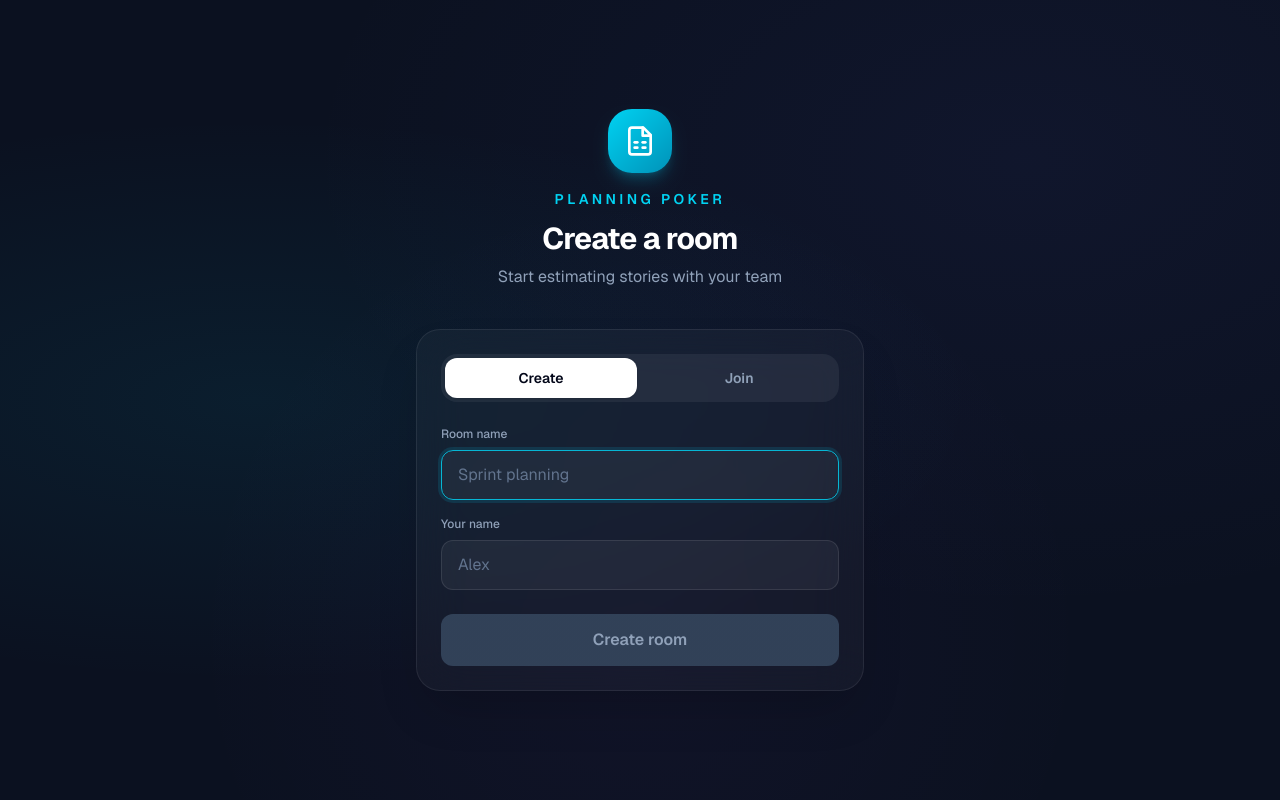
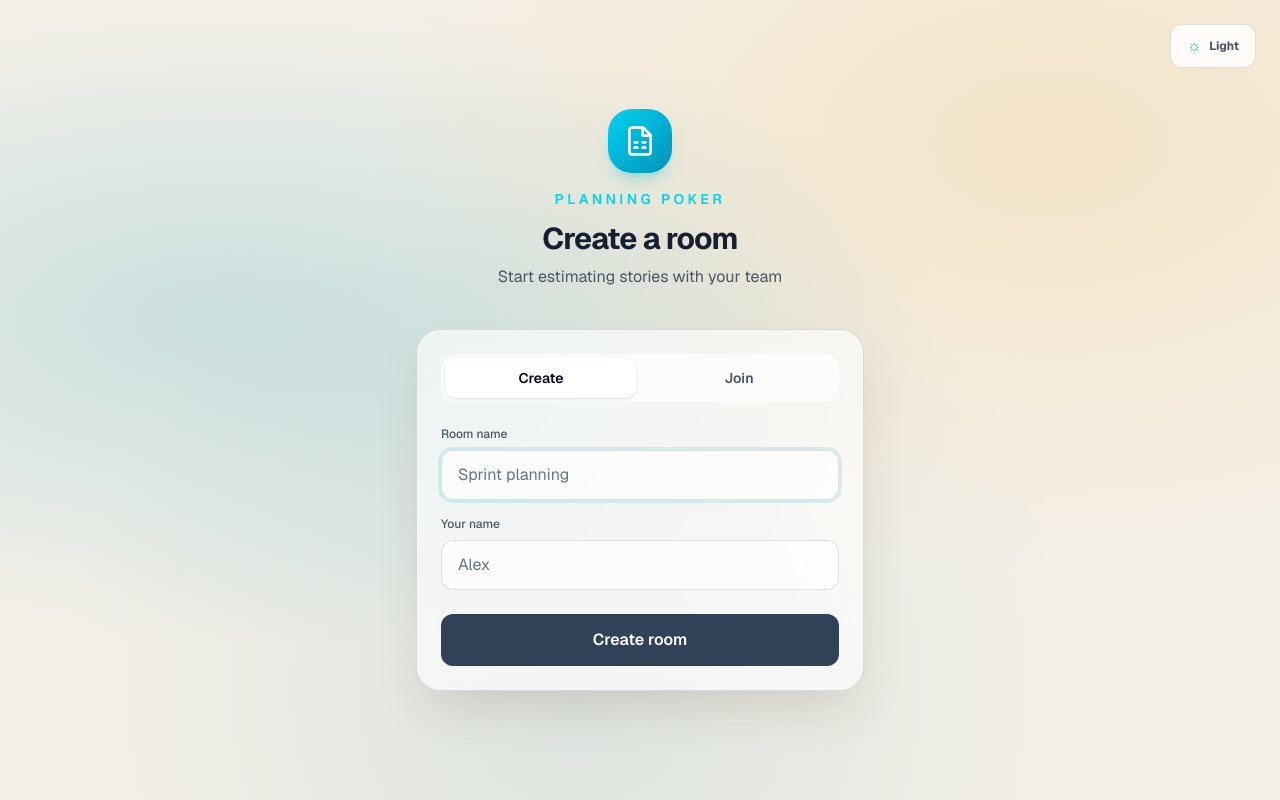
Before and after one commit to Ivansma18/poker_scrum, a Next.js app: page / in a window 1280 px wide. Built offline with nearby package versions, Linux system fonts and the light colour scheme.

Commit message:
feat(theme): implement light/dark theme toggle and persistence across sessions

```diff
--- a/app/globals.css
+++ b/app/globals.css
@@ -1,18 +1,27 @@
 @import "tailwindcss";
 
 :root {
-  --background: #ffffff;
-  --foreground: #171717;
-  --surface: #f8fafc;
-  --surface-elevated: #ffffff;
-  --border: #e2e8f0;
-  --border-subtle: #f1f5f9;
-  --text-primary: #0f172a;
-  --text-secondary: #475569;
+  --background: #0b1120;
+  --foreground: #f8fafc;
+  --surface: rgba(255, 255, 255, 0.03);
+  --surface-elevated: rgba(255, 255, 255, 0.06);
+  --border: rgba(255, 255, 255, 0.08);
+  --border-subtle: rgba(255, 255, 255, 0.05);
+  --text-primary: #f8fafc;
+  --text-secondary: #cbd5e1;
   --text-muted: #94a3b8;
   --accent: #06b6d4;
   --accent-light: #22d3ee;
   --accent-dark: #0891b2;
+  --app-bg: #0b1120;
+  --app-text: #f8fafc;
+  --app-panel: rgba(255, 255, 255, 0.03);
+  --app-panel-strong: rgba(255, 255, 255, 0.06);
+  --app-border: rgba(255, 255, 255, 0.08);
+  --app-border-soft: rgba(255, 255, 255, 0.05);
+  --app-muted: #94a3b8;
+  --app-subtle: #64748b;
+  --app-shadow: rgba(0, 0, 0, 0.35);
 }
 
 @theme inline {
@@ -32,11 +41,28 @@
   --font-mono: var(--font-geist-mono);
 }
 
-@media (prefers-color-scheme: dark) {
-  :root {
-    --background: #0a0a0a;
-    --foreground: #ededed;
-  }
+:root[data-theme="light"] {
+  --background: #f4f0e8;
+  --foreground: #172033;
+  --surface: rgba(255, 255, 255, 0.72);
+  --surface-elevated: rgba(255, 255, 255, 0.9);
+  --border: rgba(15, 23, 42, 0.12);
+  --border-subtle: rgba(15, 23, 42, 0.08);
+  --text-primary: #172033;
+  --text-secondary: #475569;
+  --text-muted: #64748b;
+  --accent: #0891b2;
+  --accent-light: #06b6d4;
+  --accent-dark: #0e7490;
+  --app-bg: #f4f0e8;
+  --app-text: #172033;
+  --app-panel: rgba(255, 255, 255, 0.64);
+  --app-panel-strong: rgba(255, 255, 255, 0.82);
+  --app-border: rgba(15, 23, 42, 0.12);
+  --app-border-soft: rgba(15, 23, 42, 0.08);
+  --app-muted: #64748b;
+  --app-subtle: #94a3b8;
+  --app-shadow: rgba(100, 73, 43, 0.18);
 }
 
 * {
@@ -49,6 +75,11 @@ body {
   font-family: var(--font-sans, system-ui, -apple-system, sans-serif);
   -webkit-font-smoothing: antialiased;
   -moz-osx-font-smoothing: grayscale;
+  overflow-x: hidden;
+}
+
+html {
+  overflow-x: hidden;
 }
 
 @supports (padding: env(safe-area-inset-top)) {
@@ -165,4 +196,120 @@ body {
     box-shadow: 0 0 0 3px rgba(6, 182, 212, 0.15);
     outline: none;
   }
+
+  .app-shell {
+    background: var(--app-bg);
+    color: var(--app-text);
+    transition:
+      background-color 0.2s ease,
+      color 0.2s ease;
+  }
+
+  .theme-toggle {
+    align-items: center;
+    background: var(--app-panel-strong);
+    border: 1px solid var(--app-border);
+    border-radius: 0.75rem;
+    color: var(--text-secondary);
+    display: inline-flex;
+    flex: 1 1 auto;
+    font-size: 0.75rem;
+    font-weight: 700;
+    gap: 0.5rem;
+    justify-content: center;
+    padding: 0.625rem 1rem;
+    transition:
+      background-color 0.2s ease,
+      border-color 0.2s ease,
+      color 0.2s ease,
+      transform 0.2s ease;
+  }
+
+  .theme-toggle:hover {
+    background: color-mix(in srgb, var(--app-panel-strong) 78%, var(--accent) 22%);
+    color: var(--text-primary);
+    transform: translateY(-1px);
+  }
+
+  .theme-toggle:focus-visible {
+    outline: 2px solid var(--accent);
+    outline-offset: 2px;
+  }
+
+  .theme-toggle__icon {
+    color: var(--accent-light);
+    font-size: 1rem;
+    line-height: 1;
+  }
+
+  :root[data-theme="light"] .gradient-mesh {
+    background:
+      radial-gradient(ellipse at 18% 40%, rgba(8, 145, 178, 0.18) 0%, transparent 48%),
+      radial-gradient(ellipse at 82% 18%, rgba(245, 158, 11, 0.14) 0%, transparent 46%),
+      radial-gradient(ellipse at 45% 86%, rgba(14, 116, 144, 0.1) 0%, transparent 52%);
+  }
+
+  :root[data-theme="light"] .noise-overlay::before {
+    opacity: 0.028;
+  }
+
+  :root[data-theme="light"] .app-shell .text-white {
+    color: var(--text-primary);
+  }
+
+  :root[data-theme="light"] .app-shell .text-slate-200,
+  :root[data-theme="light"] .app-shell .text-slate-300,
+  :root[data-theme="light"] .app-shell .text-slate-400 {
+    color: var(--text-secondary);
+  }
+
+  :root[data-theme="light"] .app-shell .text-slate-500,
+  :root[data-theme="light"] .app-shell .text-slate-600 {
+    color: var(--text-muted);
+  }
+
+  :root[data-theme="light"] .app-shell .border-white\/\[0\.04\],
+  :root[data-theme="light"] .app-shell .border-white\/\[0\.06\],
+  :root[data-theme="light"] .app-shell .border-white\/\[0\.08\],
+  :root[data-theme="light"] .app-shell .border-white\/10 {
+    border-color: var(--app-border);
+  }
+
+  :root[data-theme="light"] .app-shell .bg-white\/\[0\.02\],
+  :root[data-theme="light"] .app-shell .bg-white\/\[0\.03\],
+  :root[data-theme="light"] .app-shell .bg-white\/\[0\.04\],
+  :root[data-theme="light"] .app-shell .bg-white\/\[0\.05\],
+  :root[data-theme="light"] .app-shell .bg-white\/\[0\.06\] {
+    background-color: var(--app-panel);
+  }
+
+  :root[data-theme="light"] .app-shell .hover\:bg-white\/\[0\.05\]:hover,
+  :root[data-theme="light"] .app-shell .hover\:bg-white\/\[0\.06\]:hover,
+  :root[data-theme="light"] .app-shell .hover\:bg-white\/\[0\.08\]:hover {
+    background-color: var(--app-panel-strong);
+  }
+
+  :root[data-theme="light"] .app-shell input,
+  :root[data-theme="light"] .app-shell textarea {
+    background-color: rgba(255, 255, 255, 0.78);
+    border-color: var(--app-border);
+    color: var(--text-primary);
+  }
+
+  :root[data-theme="light"] .app-shell input::placeholder,
+  :root[data-theme="light"] .app-shell textarea::placeholder {
+    color: var(--app-muted);
+  }
+
+  :root[data-theme="light"] .app-shell .shadow-black\/20,
+  :root[data-theme="light"] .app-shell .shadow-black\/40 {
+    --tw-shadow-color: var(--app-shadow);
+  }
+
+  :root[data-theme="light"] .app-shell .bg-gradient-to-br .text-white,
+  :root[data-theme="light"] .app-shell .bg-gradient-to-r.text-cyan-950,
+  :root[data-theme="light"] .app-shell .bg-cyan-400,
+  :root[data-theme="light"] .app-shell .from-cyan-400 {
+    color: #ffffff;
+  }
 }
--- a/app/layout.tsx
+++ b/app/layout.tsx
@@ -1,5 +1,6 @@
 import type { Metadata } from "next";
 import { Geist, Geist_Mono } from "next/font/google";
+import Script from "next/script";
 import "./globals.css";
 
 const geistSans = Geist({
@@ -27,7 +28,12 @@ export default function RootLayout({
       lang="en"
       className={`${geistSans.variable} ${geistMono.variable} h-full antialiased`}
     >
-      <body className="min-h-full flex flex-col">{children}</body>
+      <body className="min-h-full flex flex-col">
+        <Script id="theme-init" strategy="beforeInteractive">
+          {`try{var t=localStorage.getItem('planning-poker.theme.v1');if(t!=='light'&&t!=='dark'){t=matchMedia('(prefers-color-scheme: light)').matches?'light':'dark'}document.documentElement.dataset.theme=t;document.documentElement.style.colorScheme=t}catch(e){document.documentElement.dataset.theme='dark';document.documentElement.style.colorScheme='dark'}`}
+        </Script>
+        {children}
+      </body>
     </html>
   );
 }
--- a/features/planning-poker/presentation/components/confirmation-dialog.tsx
+++ b/features/planning-poker/presentation/components/confirmation-dialog.tsx
@@ -23,7 +23,7 @@ export function ConfirmationDialog({
 
   return (
     <div
-      className="fixed inset-0 z-50 flex items-center justify-center bg-black/60 px-4 py-6 backdrop-blur-sm sm:px-6"
+      className="fixed inset-0 z-50 flex items-center justify-center overflow-y-auto bg-black/60 px-3 py-4 backdrop-blur-sm sm:px-6 sm:py-6"
       role="presentation"
       onMouseDown={onCancel}
     >
@@ -31,7 +31,7 @@ export function ConfirmationDialog({
         aria-modal="true"
         aria-labelledby="confirmation-dialog-title"
         aria-describedby="confirmation-dialog-description"
-        className="w-full max-w-sm rounded-2xl border border-white/[0.08] bg-[#141c2e] p-5 shadow-2xl sm:max-w-md sm:p-6"
+        className="max-h-[calc(100dvh-2rem)] w-full max-w-sm overflow-y-auto rounded-2xl border border-white/[0.08] bg-[#141c2e] p-5 shadow-2xl sm:max-w-md sm:p-6"
         role="dialog"
         onMouseDown={(event) => event.stopPropagation()}
       >
--- a/features/planning-poker/presentation/components/planning-poker-entry-form.tsx
+++ b/features/planning-poker/presentation/components/planning-poker-entry-form.tsx
@@ -1,5 +1,7 @@
 import type { FormEvent } from "react";
 import type { EntryMode, JoinAs } from "../hooks/use-planning-poker-board";
+import type { ThemePreference } from "../hooks/use-theme-preference";
+import { ThemeToggle } from "./theme-toggle";
 
 type PlanningPokerEntryFormProps = {
   entryMode: EntryMode;
@@ -7,6 +9,7 @@ type PlanningPokerEntryFormProps = {
   roomCode: string;
   playerName: string;
   joinAs: JoinAs;
+  theme: ThemePreference;
   canSubmit: boolean;
   onEntryModeChange: (mode: EntryMode) => void;
   onJoinAsChange: (mode: JoinAs) => void;
@@ -14,6 +17,7 @@ type PlanningPokerEntryFormProps = {
   onRoomCodeChange: (value: string) => void;
   onPlayerNameChange: (value: string) => void;
   onSubmit: () => void;
+  onToggleTheme: () => void;
 };
 
 export function PlanningPokerEntryForm({
@@ -22,6 +26,7 @@ export function PlanningPokerEntryForm({
   roomCode,
   playerName,
   joinAs,
+  theme,
   canSubmit,
   onEntryModeChange,
   onJoinAsChange,
@@ -29,6 +34,7 @@ export function PlanningPokerEntryForm({
   onRoomCodeChange,
   onPlayerNameChange,
   onSubmit,
+  onToggleTheme,
 }: PlanningPokerEntryFormProps) {
   function handleSubmit(event: FormEvent<HTMLFormElement>) {
     event.preventDefault();
@@ -36,9 +42,12 @@ export function PlanningPokerEntryForm({
   }
 
   return (
-    <main className="relative flex min-h-[100dvh] items-center justify-center overflow-hidden bg-[#0b1120] px-4 py-8 text-white sm:px-6">
+    <main className="app-shell relative flex min-h-[100dvh] items-center justify-center overflow-hidden px-4 py-8 sm:px-6">
       <div className="absolute inset-0 gradient-mesh" />
       <div className="absolute inset-0 noise-overlay" />
+      <div className="absolute right-4 top-4 z-20 sm:right-6 sm:top-6">
+        <ThemeToggle theme={theme} onToggleTheme={onToggleTheme} />
+      </div>
 
       <div className="relative z-10 w-full max-w-sm sm:max-w-md">
         <div className="mb-8 text-center sm:mb-10">
--- /dev/null
+++ b/features/planning-poker/presentation/components/theme-toggle.tsx
@@ -0,0 +1,24 @@
+import type { ThemePreference } from "../hooks/use-theme-preference";
+
+type ThemeToggleProps = {
+  theme: ThemePreference;
+  onToggleTheme: () => void;
+};
+
+export function ThemeToggle({ theme, onToggleTheme }: ThemeToggleProps) {
+  const nextTheme = theme === "dark" ? "light" : "dark";
+
+  return (
+    <button
+      type="button"
+      onClick={onToggleTheme}
+      className="theme-toggle touch-target"
+      aria-label={`Switch to ${nextTheme} theme`}
+    >
+      <span className="theme-toggle__icon" aria-hidden="true">
+        {theme === "dark" ? "☾" : "☼"}
+      </span>
+      <span>{theme === "dark" ? "Dark" : "Light"}</span>
+    </button>
+  );
+}
--- a/features/planning-poker/presentation/components/voting-deck.tsx
+++ b/features/planning-poker/presentation/components/voting-deck.tsx
@@ -14,7 +14,7 @@ export function VotingDeck({
   onVote,
 }: VotingDeckProps) {
   return (
-    <div className="rounded-2xl border border-white/[0.06] bg-white/[0.03] p-4 backdrop-blur-xl sm:p-5">
+    <div className="rounded-2xl border border-white/[0.06] bg-white/[0.03] p-3 backdrop-blur-xl sm:p-5">
       <div className="flex flex-col gap-2 sm:flex-row sm:items-center sm:justify-between">
         <div>
           <h2 className="text-lg font-semibold sm:text-xl">Choose your card</h2>
@@ -42,7 +42,7 @@ export function VotingDeck({
         </p>
       ) : null}
 
-      <div className="mt-4 grid grid-cols-4 gap-2 sm:grid-cols-5 sm:gap-2.5 md:grid-cols-6 lg:grid-cols-5 xl:grid-cols-6">
+      <div className="mt-4 grid grid-cols-4 gap-2 min-[430px]:grid-cols-5 sm:grid-cols-5 sm:gap-2.5 md:grid-cols-6 lg:grid-cols-5 xl:grid-cols-6">
         {room.deck.values.map((card) => {
           const selected = currentVote?.value === card;
 
@@ -52,7 +52,7 @@ export function VotingDeck({
               type="button"
               disabled={room.revealed || isSpectator}
               onClick={() => onVote(card)}
-              className={`group relative aspect-[3/4] overflow-hidden rounded-xl text-lg font-bold transition-all enabled:hover:-translate-y-0.5 enabled:hover:shadow-lg disabled:cursor-not-allowed disabled:opacity-40 sm:rounded-2xl sm:text-xl ${
+              className={`group relative aspect-[3/4] min-h-16 overflow-hidden rounded-xl text-lg font-bold transition-all enabled:hover:-translate-y-0.5 enabled:hover:shadow-lg disabled:cursor-not-allowed disabled:opacity-40 sm:min-h-20 sm:rounded-2xl sm:text-xl ${
                 selected
                   ? "border-2 border-cyan-400 bg-gradient-to-b from-cyan-50 to-cyan-100 text-cyan-900 shadow-md shadow-cyan-500/20"
                   : "border border-white/[0.08] bg-white/[0.04] text-white shadow-sm hover:border-white/[0.15] hover:bg-white/[0.08]"
--- /dev/null
+++ b/features/planning-poker/presentation/hooks/use-theme-preference.ts
@@ -0,0 +1,42 @@
+"use client";
+
+import { useEffect, useState } from "react";
+
+export type ThemePreference = "light" | "dark";
+
+const themeStorageKey = "planning-poker.theme.v1";
+
+export function useThemePreference() {
+  const [theme, setTheme] = useState<ThemePreference>(getInitialTheme);
+
+  useEffect(() => {
+    document.documentElement.dataset.theme = theme;
+    document.documentElement.style.colorScheme = theme;
+    window.localStorage.setItem(themeStorageKey, theme);
+  }, [theme]);
+
+  function toggleTheme() {
+    setTheme((currentTheme) => (currentTheme === "dark" ? "light" : "dark"));
+  }
+
+  return {
+    theme,
+    toggleTheme,
+  };
+}
+
+function getInitialTheme(): ThemePreference {
+  if (typeof window === "undefined") {
+    return "dark";
+  }
+
+  const storedTheme = window.localStorage.getItem(themeStorageKey);
+
+  if (storedTheme === "light" || storedTheme === "dark") {
+    return storedTheme;
+  }
+
+  return window.matchMedia?.("(prefers-color-scheme: light)").matches
+    ? "light"
+    : "dark";
+}
--- a/features/planning-poker/presentation/planning-poker-board.tsx
+++ b/features/planning-poker/presentation/planning-poker-board.tsx
@@ -3,6 +3,7 @@
 import { PlanningPokerEntryForm } from "./components/planning-poker-entry-form";
 import { PlanningPokerRoomView } from "./components/planning-poker-room-view";
 import { usePlanningPokerBoard } from "./hooks/use-planning-poker-board";
+import { useThemePreference } from "./hooks/use-theme-preference";
 
 type PlanningPokerBoardProps = {
   initialRoomCode?: string;
@@ -12,6 +13,7 @@ export function PlanningPokerBoard({
   initialRoomCode = "",
 }: PlanningPokerBoardProps) {
   const { entry, session } = usePlanningPokerBoard(initialRoomCode);
+  const { theme, toggleTheme } = useThemePreference();
 
   if (!session) {
     return (
@@ -21,6 +23,7 @@ export function PlanningPokerBoard({
         roomCode={entry.roomCode}
         playerName={entry.playerName}
         joinAs={entry.joinAs}
+        theme={theme}
         canSubmit={entry.canSubmit}
         onEntryModeChange={entry.setEntryMode}
         onJoinAsChange={entry.setJoinAs}
@@ -28,6 +31,7 @@ export function PlanningPokerBoard({
         onRoomCodeChange={entry.setRoomCode}
         onPlayerNameChange={entry.setPlayerName}
         onSubmit={entry.onEnterRoom}
+        onToggleTheme={toggleTheme}
       />
     );
   }
@@ -37,6 +41,7 @@ export function PlanningPokerBoard({
       room={session.room}
       currentUserRole={session.currentUserRole}
       isSpectator={session.isSpectator}
+      theme={theme}
       connectionStatus={session.connectionStatus}
       inviteCopied={session.inviteCopied}
       isLeaveRoomDialogOpen={session.isLeaveRoomDialogOpen}
@@ -66,6 +71,7 @@ export function PlanningPokerBoard({
       onAdvanceToNextPendingStory={session.onAdvanceToNextPendingStory}
       onRevealVotes={session.onRevealVotes}
       onResetRound={session.onResetRound}
+      onToggleTheme={toggleTheme}
     />
   );
 }
```
Also changed, not shown: features/planning-poker/presentation/components/planning-poker-room-view.tsx (+26 -3 lines), features/planning-poker/presentation/components/room-header.tsx (+10 -3 lines), 2 other files (tests, documents, lock files or other folders).
